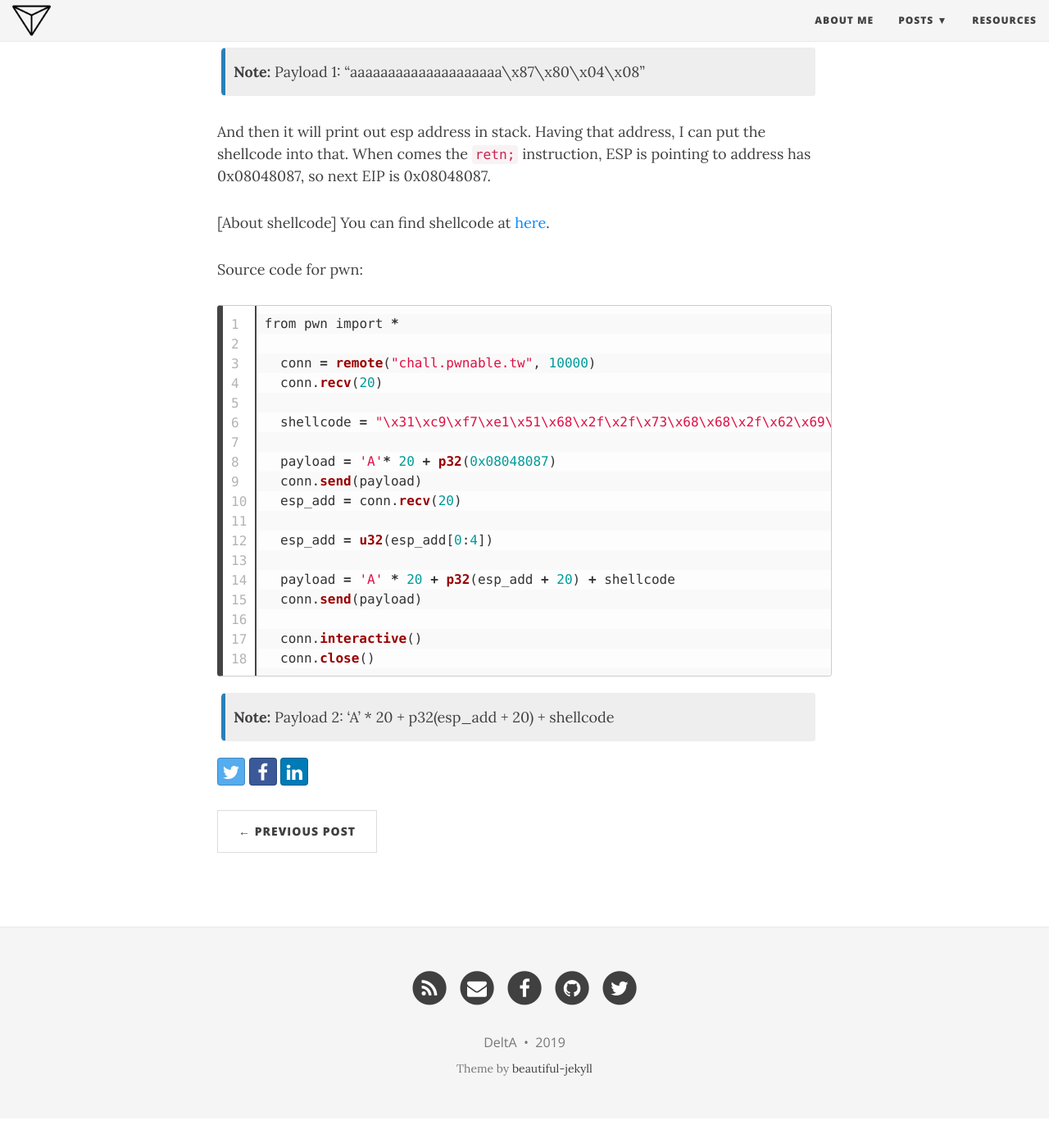
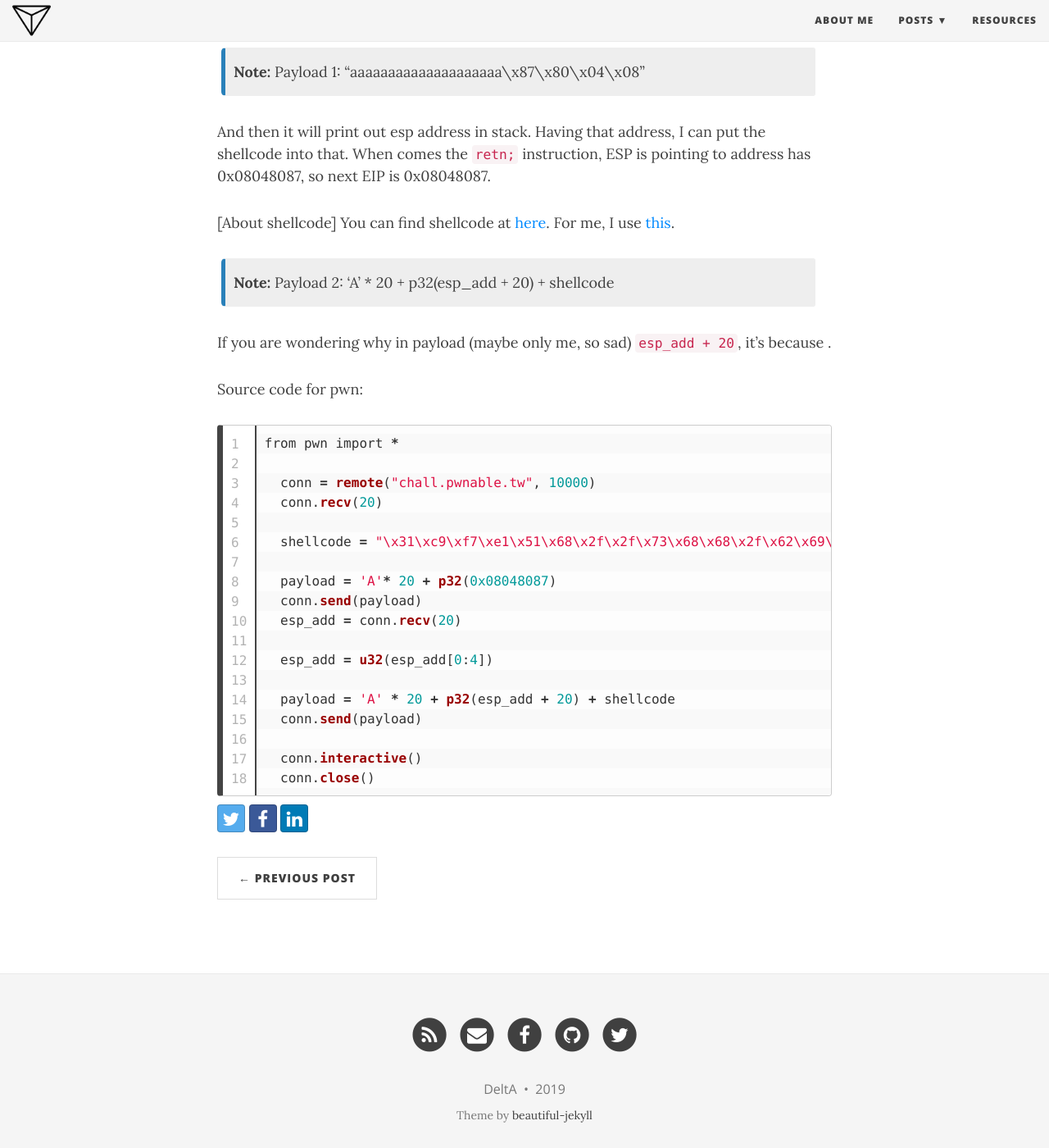
Before and after one commit to Delt-A/delt-a.github.io, a Jekyll site: the page built from _posts/2019-04-08-pwnable-tw-start.md, in a window 1280 px wide and 1400 px high, scrolled down 1231 px. Shown: the whole window at 82% size. Built offline with Jekyll 4.4.1, drawn with Linux system fonts in a browser that asks for light colours; nearby versions of some CDN libraries; before the commit the page ends 2595 px from its top, so only the background shows below that.

Commit message:
Update 2019-04-08-pwnable-tw-start.md

```diff
--- a/_posts/2019-04-08-pwnable-tw-start.md
+++ b/_posts/2019-04-08-pwnable-tw-start.md
@@ -29,7 +29,13 @@ When comes the `retn;` instruction, ESP is pointing to address has 0x08048087, s
 
 
 
-\[About shellcode] You can find shellcode at [here](http://shell-storm.org/shellcode/).
+\[About shellcode] You can find shellcode at [here](http://shell-storm.org/shellcode/). For me, I use [this](http://shell-storm.org/shellcode/files/shellcode-752.php).
+
+
+{: .box-note}
+**Note:** Payload 2: 'A' * 20 + p32(esp_add + 20) + shellcode
+
+If you are wondering why in payload (maybe only me, so sad) `esp_add + 20`, it's because .
 
 Source code for pwn:
 {% highlight python linenos %}
@@ -52,8 +58,3 @@ from pwn import *
   conn.interactive()
   conn.close()
 {% endhighlight %}
-
-
-
-{: .box-note}
-**Note:** Payload 2: 'A' * 20 + p32(esp_add + 20) + shellcode
```
